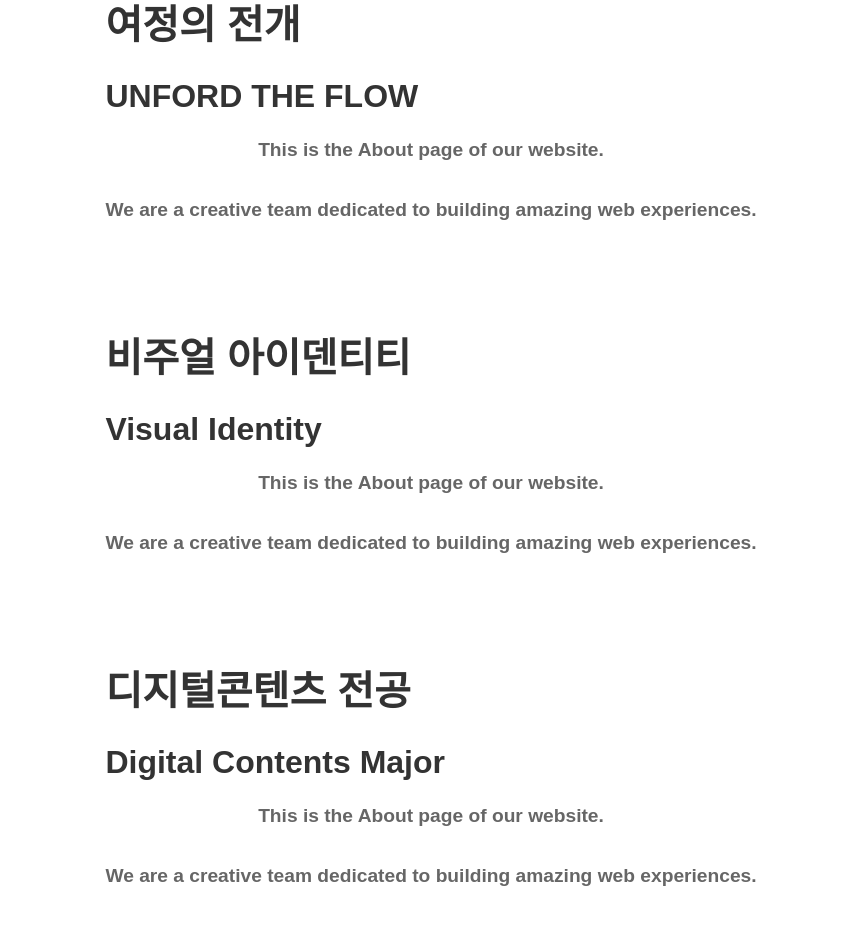
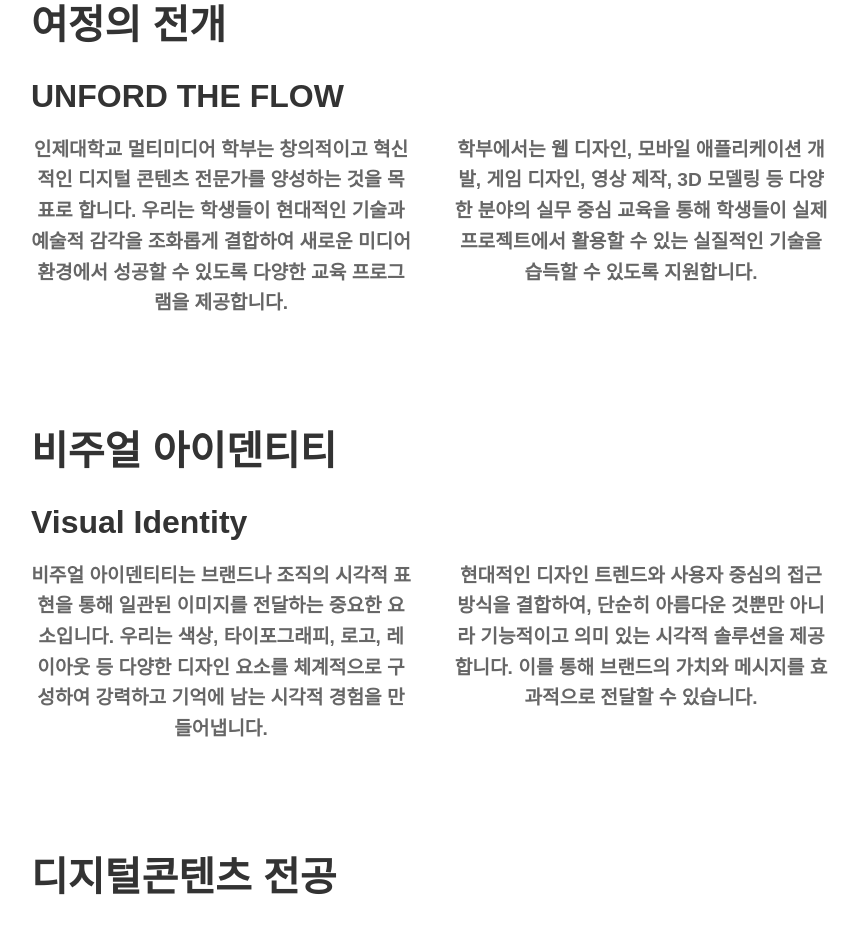
Before and after one commit to swhwang81/react-test, a React (Create React App) app: page /#/about in a window 1280 px wide. Shown: the part 180-1113 px from the top of the page, without its empty margins (209-1068 px from the left). Built offline with nearby package versions, Linux system fonts and the light colour scheme.

Commit message:
Add 2-column layout for about descriptions with longer content

```diff
--- a/src/pages/about.css
+++ b/src/pages/about.css
@@ -23,11 +23,18 @@
   text-align: left;
 }
 
+.about-description-container {
+  display: grid;
+  grid-template-columns: 1fr 1fr;
+  gap: 40px;
+  margin-bottom: 30px;
+}
+
 .about-description {
   color: #666;
   font-size: 1.2rem;
   line-height: 1.6;
-  margin-bottom: 30px;
+  margin: 0;
 }
 
 section {
@@ -89,6 +96,11 @@ section:last-child {
     margin-bottom: 80px;
   }
 
+  .about-description-container {
+    grid-template-columns: 1fr;
+    gap: 20px;
+  }
+
   .about-title {
     font-size: 2rem;
   }
@@ -117,6 +129,10 @@ section:last-child {
     margin-bottom: 60px;
   }
 
+  .about-description-container {
+    gap: 15px;
+  }
+
   .about-title {
     font-size: 1.8rem;
   }
--- a/src/pages/about.js
+++ b/src/pages/about.js
@@ -7,22 +7,28 @@ function About() {
       <section>
       <h1 className="about-title">여정의 전개</h1>
       <h1 className="about-title-en">UNFORD THE FLOW</h1>
-      <p className="about-description">This is the About page of our website.</p>
-      <p className="about-description">We are a creative team dedicated to building amazing web experiences.</p>
+      <div className="about-description-container">
+        <p className="about-description">인제대학교 멀티미디어 학부는 창의적이고 혁신적인 디지털 콘텐츠 전문가를 양성하는 것을 목표로 합니다. 우리는 학생들이 현대적인 기술과 예술적 감각을 조화롭게 결합하여 새로운 미디어 환경에서 성공할 수 있도록 다양한 교육 프로그램을 제공합니다.</p>
+        <p className="about-description">학부에서는 웹 디자인, 모바일 애플리케이션 개발, 게임 디자인, 영상 제작, 3D 모델링 등 다양한 분야의 실무 중심 교육을 통해 학생들이 실제 프로젝트에서 활용할 수 있는 실질적인 기술을 습득할 수 있도록 지원합니다.</p>
+      </div>
       </section>
 
       <section>
       <h1 className="about-title">비주얼 아이덴티티</h1>
       <h1 className="about-title-en">Visual Identity</h1>
-      <p className="about-description">This is the About page of our website.</p>
-      <p className="about-description">We are a creative team dedicated to building amazing web experiences.</p>
+      <div className="about-description-container">
+        <p className="about-description">비주얼 아이덴티티는 브랜드나 조직의 시각적 표현을 통해 일관된 이미지를 전달하는 중요한 요소입니다. 우리는 색상, 타이포그래피, 로고, 레이아웃 등 다양한 디자인 요소를 체계적으로 구성하여 강력하고 기억에 남는 시각적 경험을 만들어냅니다.</p>
+        <p className="about-description">현대적인 디자인 트렌드와 사용자 중심의 접근 방식을 결합하여, 단순히 아름다운 것뿐만 아니라 기능적이고 의미 있는 시각적 솔루션을 제공합니다. 이를 통해 브랜드의 가치와 메시지를 효과적으로 전달할 수 있습니다.</p>
+      </div>
       </section>
 
       <section>
       <h1 className="about-title">디지털콘텐츠 전공</h1>
       <h1 className="about-title-en">Digital Contents Major</h1>
-      <p className="about-description">This is the About page of our website.</p>
-      <p className="about-description">We are a creative team dedicated to building amazing web experiences.</p>
+      <div className="about-description-container">
+        <p className="about-description">디지털콘텐츠 전공은 현대 사회의 디지털 환경에서 필요한 다양한 콘텐츠 제작 기술과 창의적 사고를 교육하는 전공입니다. 웹, 모바일, 소셜미디어 등 다양한 플랫폼에서 활용할 수 있는 디지털 콘텐츠의 기획, 제작, 관리에 대한 전문적인 지식과 실무 능력을 배양합니다.</p>
+        <p className="about-description">학생들은 UI/UX 디자인, 웹 개발, 모바일 앱 개발, 영상 편집, 3D 그래픽, 게임 디자인 등 다양한 분야의 실습을 통해 실제 프로젝트에서 바로 활용할 수 있는 실무 중심의 교육을 받게 됩니다. 이를 통해 디지털 시대에 필요한 창의적이고 혁신적인 콘텐츠 제작자로 성장할 수 있습니다.</p>
+      </div>
       </section>
 
       <section>
```
